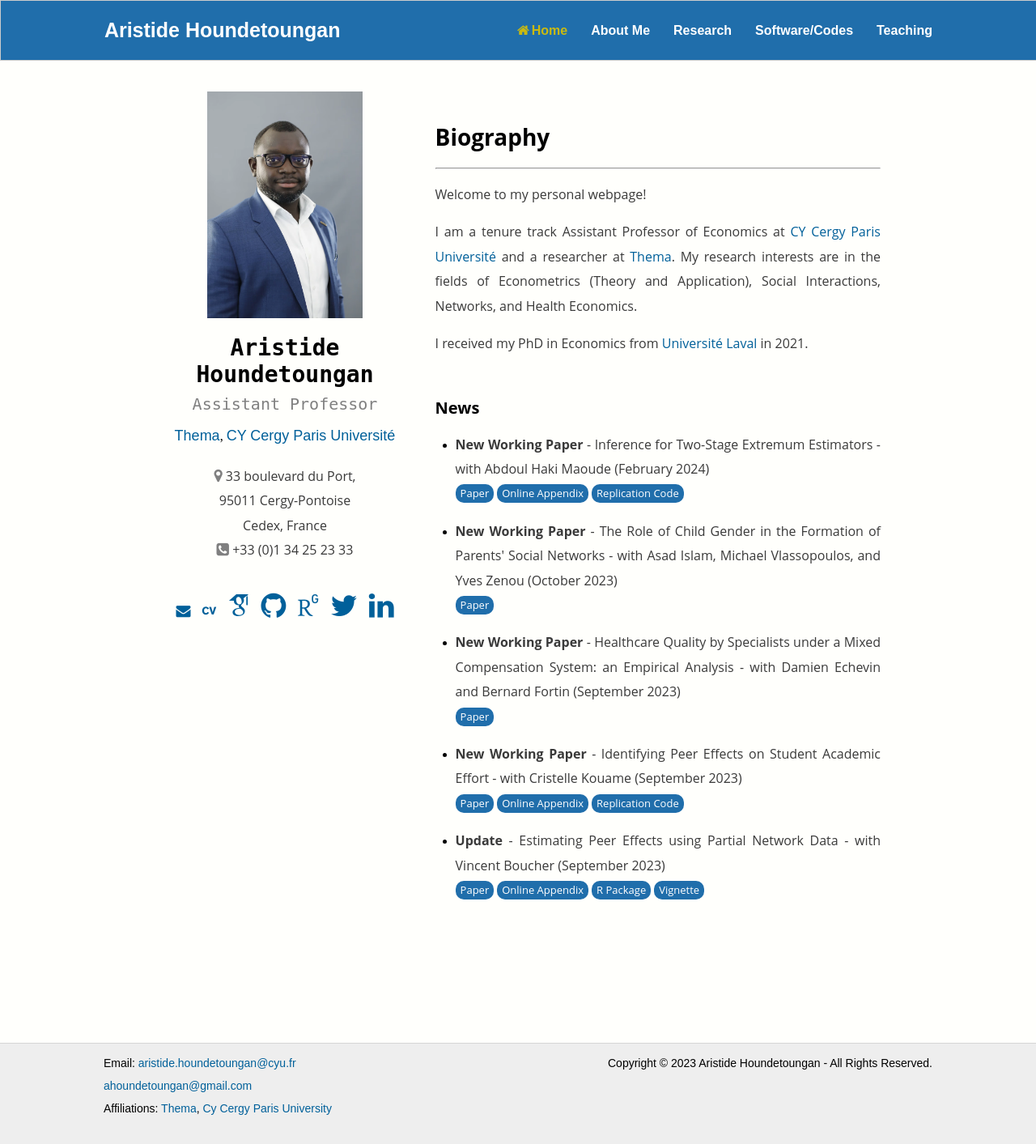
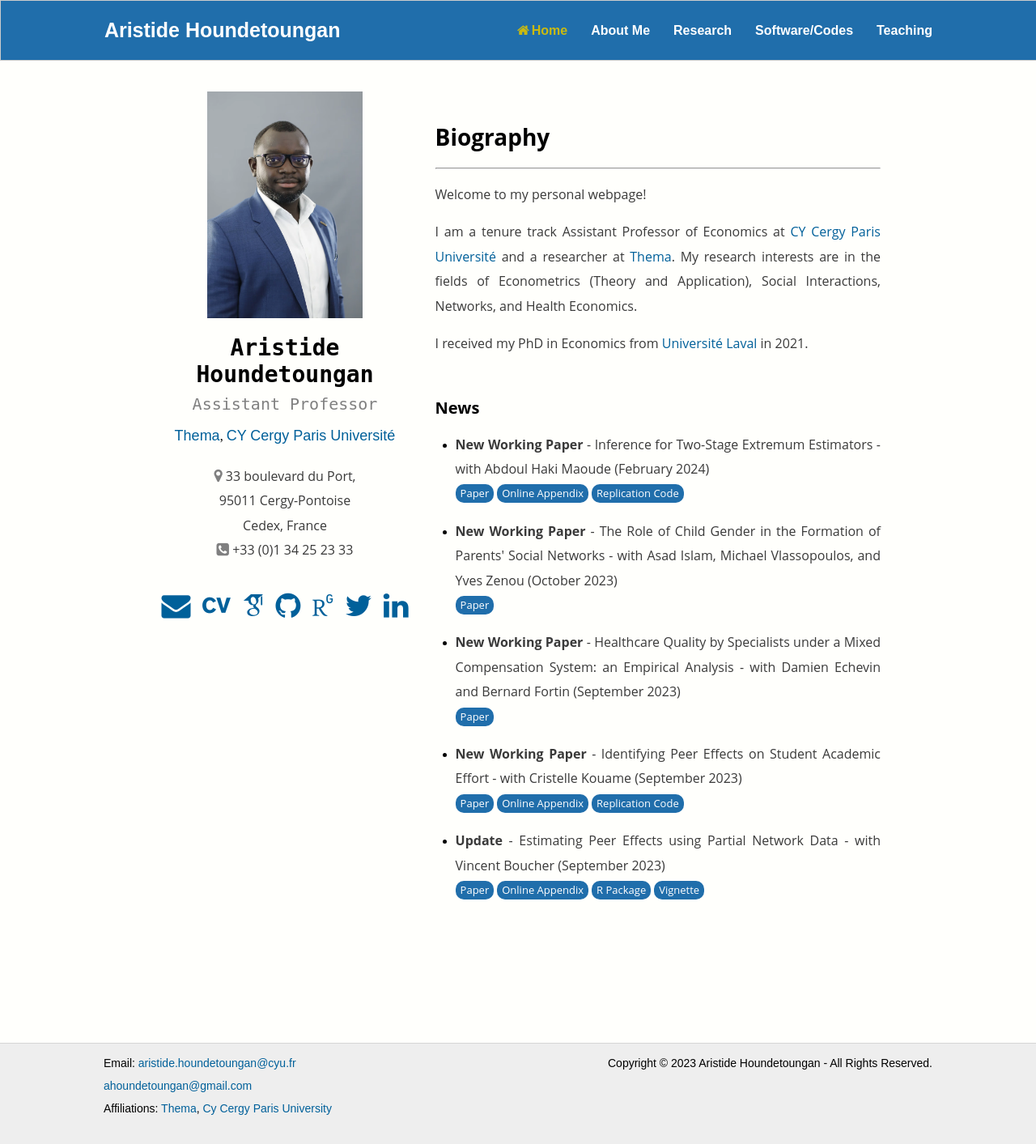
Before and after one commit to ahoundetoungan/ahoundetoungan.github.io, a Jekyll site: the page built from index.html, in a window 1280 px wide. Shown: the whole page at 81% size. Built offline with Jekyll 4.4.1, drawn with Linux system fonts in a browser that asks for light colours; some web fonts are replaced.

Commit message:
research

```diff
--- a/index.html
+++ b/index.html
@@ -34,8 +34,8 @@
     <br/>
 
     <div id="Myinfo" align="center">
-      <a href="mailto:aristide.houndetoungan@cyu.fr"><i class="fa fa-envelope fa-1.9x"></i></a>
-      <a href="/files/CV/ahoundetoungan_cv.pdf" target="_blank"><i class="ai ai-cv ai-1.9x"></i></a>
+      <a href="mailto:aristide.houndetoungan@cyu.fr"><i class="fa fa-envelope fa-2x"></i></a>
+      <a href="/files/CV/ahoundetoungan_cv.pdf" target="_blank"><i class="ai ai-cv ai-2x"></i></a>
       <a href="https://scholar.google.com/citations?user=NAM0eX8AAAAJ&hl=en" target="_blank"><i class="ai ai-google-scholar ai-2x"></i></a>
       <a href="https://github.com/ahoundetoungan" target="_blank"><i class="fa fa-github fa-2x"></i></a>
       <a href="https://www.researchgate.net/profile/Aristide-Houndetoungan" target="_blank"><i class='ai ai-researchgate ai-2x'></i></a>
```
